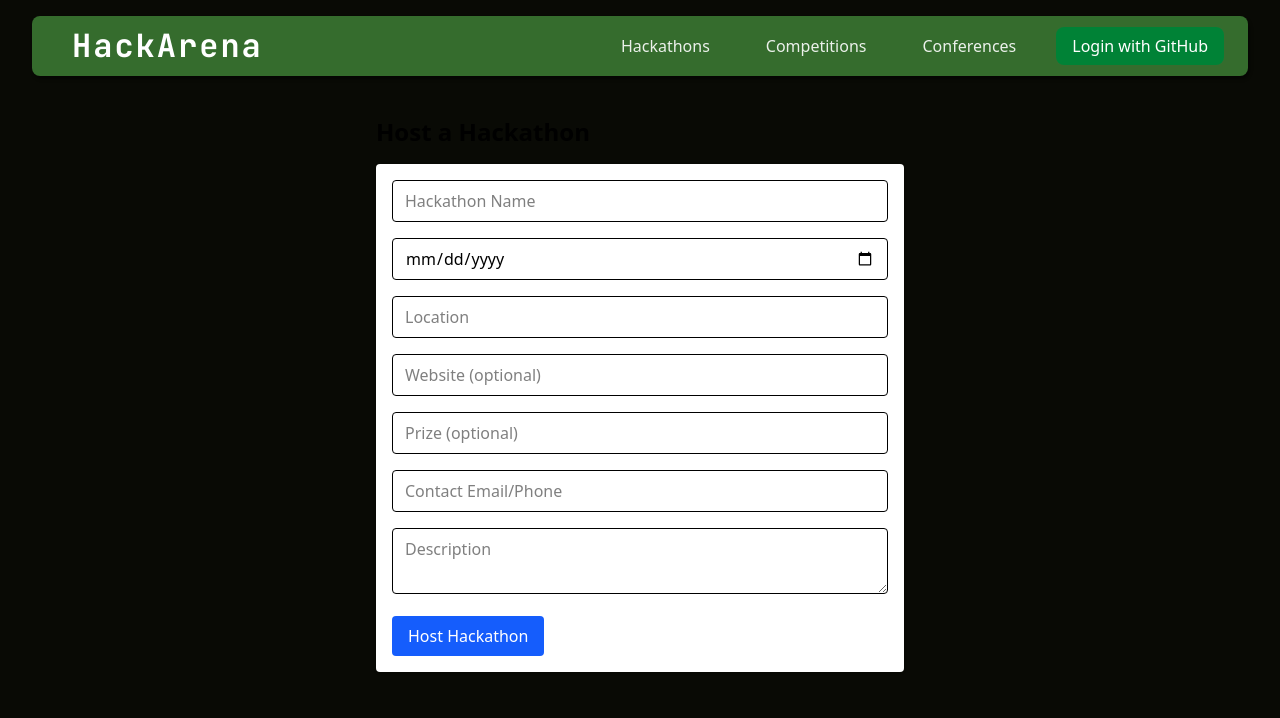
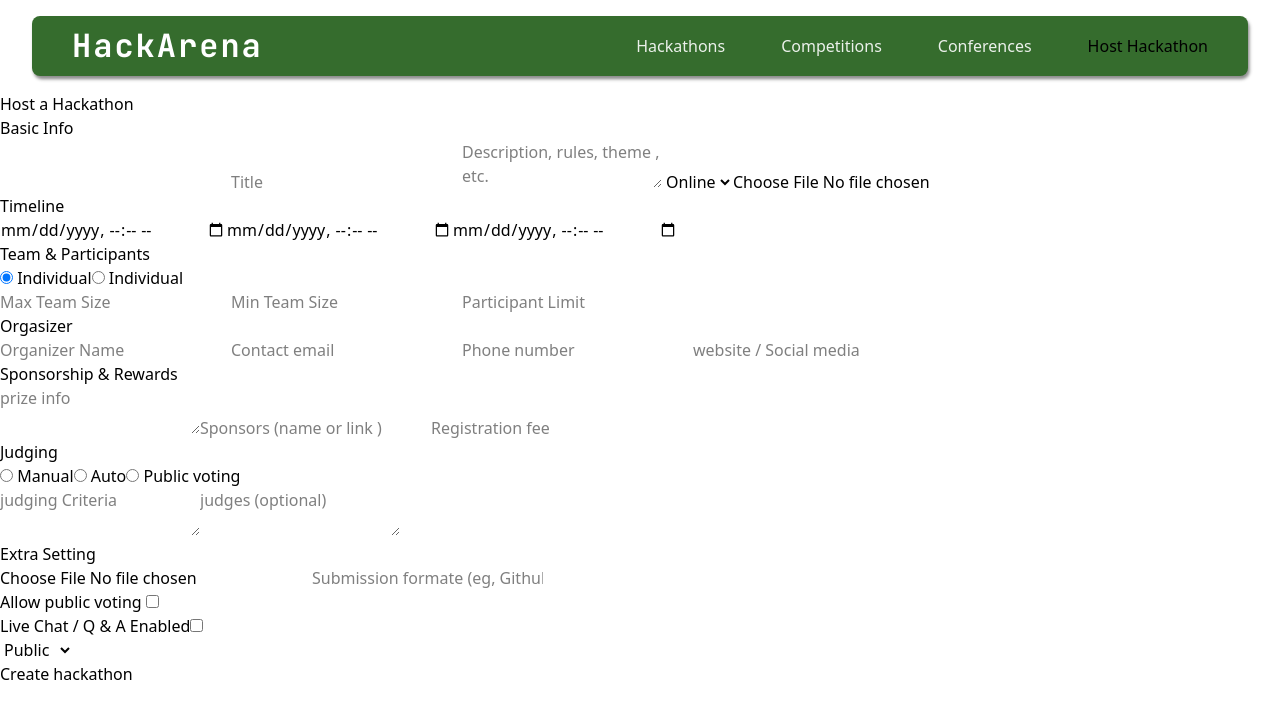
Before and after one commit to nikhil-chourasia/HackArena, a React (Vite) app in the folder frontend/: page /host in a window 1280 px wide. Shown: the top 718 px of the page. Built offline with nearby package versions, Linux system fonts and the light colour scheme.

Commit message:
host hackathon form done

```diff
--- a/frontend/src/App.css
+++ b/frontend/src/App.css
@@ -1,8 +1,8 @@
-* {
+/* * {
     box-sizing: border-box;
 }
 
 body {
     background-color: rgba(9, 10, 5, 1);
 
-}
+} */
--- a/frontend/src/App.jsx
+++ b/frontend/src/App.jsx
@@ -1,7 +1,6 @@
 import { Routes, Route } from "react-router-dom";
 import "./App.css";
 import Home from "./components/pages/Home.jsx";
-import HackathonHost from "./components/pages/HackathonHost.jsx";
 import Hackathons from "./components/pages/Hackathons.jsx";
 import Competitions from "./components/pages/Competitions.jsx";
 import Conferences from "./components/pages/Conferences.jsx";
@@ -14,6 +13,7 @@ import RepoBrowser from "./components/pages/RepoBrowser";
 import Accordion from "./components/Test/Accordion.jsx";
 import HackathonForms from "./components/pages/HackathonForms.jsx";
 import Navbar from "./components/pages/Navbar.jsx";
+import HackathonHost from "./components/pages/HackathonHost.jsx";
 
 function App() {
   return (
@@ -29,7 +29,7 @@ function App() {
         <Route path="/conferences" element={<Conferences />} />
         <Route path="/code" element={<CodeWindow />} />
         <Route path="/test" element={<TestUserProfile />} />
-      <Route path="/Repo" element={<RepoBrowser />} />
+        <Route path="/Repo/browser" element={<RepoBrowser />} />
         <Route path="/test/accordion" element={<Accordion />} />
         <Route path="/test/form" element={<HackathonForms />} />
         <Route path="/Repo" element={<DisplayRepos />} />
--- a/frontend/src/components/pages/Dashboard.jsx
+++ b/frontend/src/components/pages/Dashboard.jsx
@@ -1,11 +1,9 @@
-import Navbar from "./Navbar";
 import { useNavigate } from "react-router-dom";
 
 function Dashboard() {
   const navigate = useNavigate();
   return (
     <>
-      <Navbar />
       <h1 className="text-white">This is Dashbord</h1>
       <button className="bg-white" onClick={() => navigate("/profile")}>
         Go to Profile
--- a/frontend/src/components/pages/HackathonHost.jsx
+++ b/frontend/src/components/pages/HackathonHost.jsx
@@ -1,115 +1,376 @@
 import React, { useState } from "react";
 import HackathonCard from "../hackathonList/HackathonCard";
 
+const initalForm = {
+  //basic information
+
+  title: " ",
+  tagline: "",
+  description: "",
+  hackathonType: "",
+  coverImage: null,
+
+  // Timeline
+
+  startDate: "",
+  endDate: "",
+  registrationDeadline: "",
+
+  //Team & participants
+
+  participationType: "Individual",
+  maxTeamSize: "",
+  minTeamSize: "",
+  participantLimit: "",
+
+  // Organizer
+
+  OrganizerName: "",
+  contactEmail: "",
+  phoneNumber: "",
+  website: "",
+
+  //Sponsorship & Rewards
+
+  prizeInfo: "",
+  sponsors: "",
+  registrationFee: "",
+
+  //Judging
+
+  judgingMethod: "",
+  judgingCriteria: "",
+  judges: "",
+
+  //Extra
+
+  problemStatement: null,
+  submissionFormat: "",
+  allowPublicVoting: false,
+  liveChat: false,
+  visibility: "public",
+};
+
 const HackathonHost = () => {
-  const [form, setForm] = useState({
-    name: "",
-    date: "",
-    location: "",
-    description: "",
-    website: "",
-    prize: "",
-    contact: "",
-  });
-  const [hostedHackathon, setHostedHackathon] = useState(null);
+  const [form, setForm] = useState(initalForm);
+  const [showPreview, setShowPreview] = useState(false);
 
   const handleChange = (e) => {
-    setForm({ ...form, [e.target.name]: e.target.value });
+    const { name, value, type, files, checked } = e.target;
+    if (type === "checkbox") {
+      setForm({ ...form, [name]: checked });
+    } else if (type === "file") {
+      setForm({ ...form, [name]: files[0] });
+    } else {
+      setForm({ ...form, [name]: value });
+    }
   };
 
   const handleSubmit = (e) => {
     e.preventDefault();
-    // Simulate ID generation
-    const hackathonWithId = { ...form, id: Date.now() };
-    setHostedHackathon(hackathonWithId);
-    setForm({
-      name: "",
-      date: "",
-      location: "",
-      description: "",
-      website: "",
-      prize: "",
-      contact: "",
-    });
+    setShowPreview(true);
+  };
+
+  const handleConfirm = () => {
+    setShowPreview(false);
+    alert("Hackathon hosted successfully!");
+    setForm(initalForm);
   };
 
   return (
-    <div className="max-w-xl mx-auto p-6">
-      <h2 className="text-2xl font-bold mb-4">Host a Hackathon</h2>
-      <form
-        onSubmit={handleSubmit}
-        className="space-y-4 bg-white p-4 rounded shadow"
-      >
+    <div>
+      <h2>Host a Hackathon</h2>
+      <form onSubmit={handleSubmit}>
+        <div>
+          <h3>Basic Info</h3>
+
           <input
             type="text"
-          name="name"
-          placeholder="Hackathon Name"
-          value={form.name}
+            name="title"
+            placeholder="Title"
+            value={form.title}
             onChange={handleChange}
             required
-          className="w-full border px-3 py-2 rounded"
-        />
-        <input
-          type="date"
-          name="date"
-          value={form.date}
-          onChange={handleChange}
-          required
-          className="w-full border px-3 py-2 rounded"
           />
           <input
             type="text"
-          name="location"
-          placeholder="Location"
-          value={form.location}
+            name="tagline"
+            placeholder="Title"
+            value={form.tagline}
+            onChange={handleChange}
+          />
+          <textarea
+            name="description"
+            placeholder="Description, rules, theme , etc."
+            value={form.description}
             onChange={handleChange}
             required
-          className="w-full border px-3 py-2 rounded"
+          />
+          <select
+            name="hackathonType"
+            value={form.hackathonType}
+            onChange={handleChange}
+          >
+            <option>Online</option>
+            <option>Offline</option>
+            <option>Hybrid</option>
+          </select>
+          <input
+            type="file"
+            name="coverImage"
+            accept="image/*"
+            onCanPlay={handleChange}
+          />
+        </div>
+
+        <div>
+          <h3>Timeline</h3>
+          <input
+            type="datetime-local"
+            name="startDate"
+            value={form.startDate}
+            onChange={handleChange}
+            required
+          />
+          <input
+            type="datetime-local"
+            name="endDate"
+            value={form.endDateDate}
+            onChange={handleChange}
+            required
+          />
+          <input
+            type="datetime-local"
+            name="registrationDeadline"
+            value={form.registrationDeadline}
+            onChange={handleChange}
+            required
+          />
+        </div>
+
+        <div>
+          <h3>Team & Participants</h3>
+          <div>
+            <label>
+              <input
+                type="radio"
+                name="participationType"
+                value="Individual"
+                checked={form.participationType === "Individual"}
+                onChange={handleChange}
+              />{" "}
+              Individual
+            </label>
+            <label>
+              <input
+                type="radio"
+                name="participationType"
+                value="Team"
+                checked={form.participationType === "Team"}
+                onChange={handleChange}
+              />{" "}
+              Individual
+            </label>
+          </div>
+          <input
+            type="number"
+            name="maxTeamSize"
+            placeholder="Max Team Size"
+            value={form.maxTeamSize}
+            onChange={handleChange}
+          />
+          <input
+            type="number"
+            name="minTeamSize"
+            placeholder="Min Team Size"
+            value={form.minTeamSize}
+            onChange={handleChange}
+          />
+          <input
+            type="number"
+            name="participantLimit"
+            placeholder="Participant Limit"
+            value={form.participantLimit}
+            onChange={handleChange}
+          />
+        </div>
+
+        <div>
+          <h3>Orgasizer</h3>
+
+          <input
+            type="text"
+            name="organizerName"
+            placeholder="Organizer Name"
+            value={form.OrganizerName}
+            onChange={handleChange}
+            required
+          />
+          <input
+            type="email"
+            name="contactEmail"
+            placeholder="Contact email"
+            value={form.contactEmail}
+            onChange={handleChange}
+            required
+          />
+          <input
+            type="tel"
+            name="phoneNumber"
+            placeholder="Phone number"
+            value={form.phoneNumber}
+            onChange={handleChange}
+            required
+          />
+          <input
+            type="website"
+            name="website"
+            placeholder="website / Social media "
+            value={form.website}
+            onChange={handleChange}
+          />
+        </div>
+
+        <div>
+          <h3>Sponsorship & Rewards</h3>
+
+          <textarea
+            name="prizeInfo"
+            placeholder="prize info"
+            value={form.prizeInfo}
+            onChange={handleChange}
+            required
+          ></textarea>
+          <input
+            type="text"
+            name="sponsors"
+            placeholder="Sponsors (name or link )"
+            value={form.sponsors}
+            onChange={handleChange}
+          />
+          <input
+            type="number"
+            name="registrationFee"
+            placeholder="Registration fee"
+            value={form.registrationFee}
+            onChange={handleChange}
+          />
+        </div>
+
+        <div>
+          <h3>Judging</h3>
+          <div>
+            <label>
+              <input
+                type="radio"
+                name="judgingMethod"
+                value="Manual"
+                checked={form.judgingMethod === "Manual"}
+                onChange={handleChange}
+              />{" "}
+              Manual
+            </label>
+
+            <label>
+              <input
+                type="radio"
+                name="judgingMethod"
+                value="Auto"
+                checked={form.judgingMethod === "Auto"}
+                onChange={handleChange}
+              />{" "}
+              Auto
+            </label>
+
+            <label>
+              <input
+                type="radio"
+                name="judgingMethod"
+                value="Public voting"
+                checked={form.judgingMethod === "Public voting"}
+                onChange={handleChange}
+              />{" "}
+              Public voting
+            </label>
+          </div>
+
+          <textarea
+            name="judgingCriteria"
+            placeholder="judging Criteria"
+            value={form.judgingCriteria}
+            onChange={handleChange}
+            required
+          ></textarea>
+          <textarea
+            type="text"
+            name="judges"
+            placeholder="judges (optional)"
+            value={form.judges}
+            onChange={handleChange}
+          ></textarea>
+        </div>
+
+        <div>
+          <h3>Extra Setting</h3>
+
+          <input
+            type="file"
+            name="problemStatement"
+            accept=".pdf, .doc"
+            onChange={handleSubmit}
           />
           <input
             type="text"
-          name="website"
-          placeholder="Website (optional)"
-          value={form.website}
+            name="submissionFormat"
+            placeholder="Submission formate (eg, Github link, pdf, video)"
+            value={form.submissionFormat}
+            onChange={handleSubmit}
+          />
+
+          <div>
+            <label> Allow public voting </label>
+            <input
+              type="checkbox"
+              name="allowPublicVoting"
+              checked={form.allowPublicVoting}
               onChange={handleChange}
-          className="w-full border px-3 py-2 rounded"
             />
+          </div>
+
+          <div>
+            <label>Live Chat / Q & A Enabled</label>
             <input
-          type="text"
-          name="prize"
-          placeholder="Prize (optional)"
-          value={form.prize}
+              type="checkbox"
+              name="liveChat"
+              checked={form.liveChat}
               onChange={handleChange}
-          className="w-full border px-3 py-2 rounded"
             />
-        <input
-          type="text"
-          name="contact"
-          placeholder="Contact Email/Phone"
-          value={form.contact}
+          </div>
+
+          <select
+            name="visibility"
+            value={form.visibility}
             onChange={handleChange}
-          required
-          className="w-full border px-3 py-2 rounded"
-        />
-        <textarea
-          name="description"
-          placeholder="Description"
-          value={form.description}
-          onChange={handleChange}
-          required
-          className="w-full border px-3 py-2 rounded"
-        />
-        <button
-          type="submit"
-          className="bg-blue-600 text-white px-4 py-2 rounded hover:bg-blue-700 transition"
           >
-          Host Hackathon
-        </button>
+            <option> Public </option>
+            <option> Private </option>
+          </select>
+        </div>
+
+        {/* Final Step */}
+        <button type="submit">Create hackathon</button>
       </form>
-      {hostedHackathon && (
-        <div className="mt-8">
-          <h3 className="text-xl font-semibold mb-2">Your Hosted Hackathon:</h3>
-          <HackathonCard hackathon={hostedHackathon} />
+
+      {showPreview && (
+        <div>
+          <div>
+            <h3>Preview Hackathon</h3>
+            <pre>{JSON.stringify(form, null, 2)}</pre>
+            <div>
+              <button onClick={() => setShowPreview(false)}>Edit</button>
+              <button onClick={handleConfirm}>Confirm and Create</button>
+            </div>
+          </div>
         </div>
       )}
     </div>
--- a/frontend/src/components/pages/Navbar.jsx
+++ b/frontend/src/components/pages/Navbar.jsx
@@ -50,13 +50,16 @@ function Navbar() {
             </Link>
           </li>
           <li>
-            <a
-              href="http://localhost:3001/auth/github"
-              className="px-4 py-2 rounded-lg text-base transition-colors duration-200 text-white bg-green-700 hover:bg-green-800"
+            <Link
+              to="/host"
+              className={`px-4 py-2 rounded-lg text-base transition-colors duration-200 ${isActiveLink(
+                "/host"
+              )} hover:bg-white/10`}
             >
-              Login with GitHub
-            </a>
+              Host Hackathon
+            </Link>
           </li>
+
         </ul>
       </div>
     </nav>
```
Lines whose indentation alone changed are shown as unchanged.
